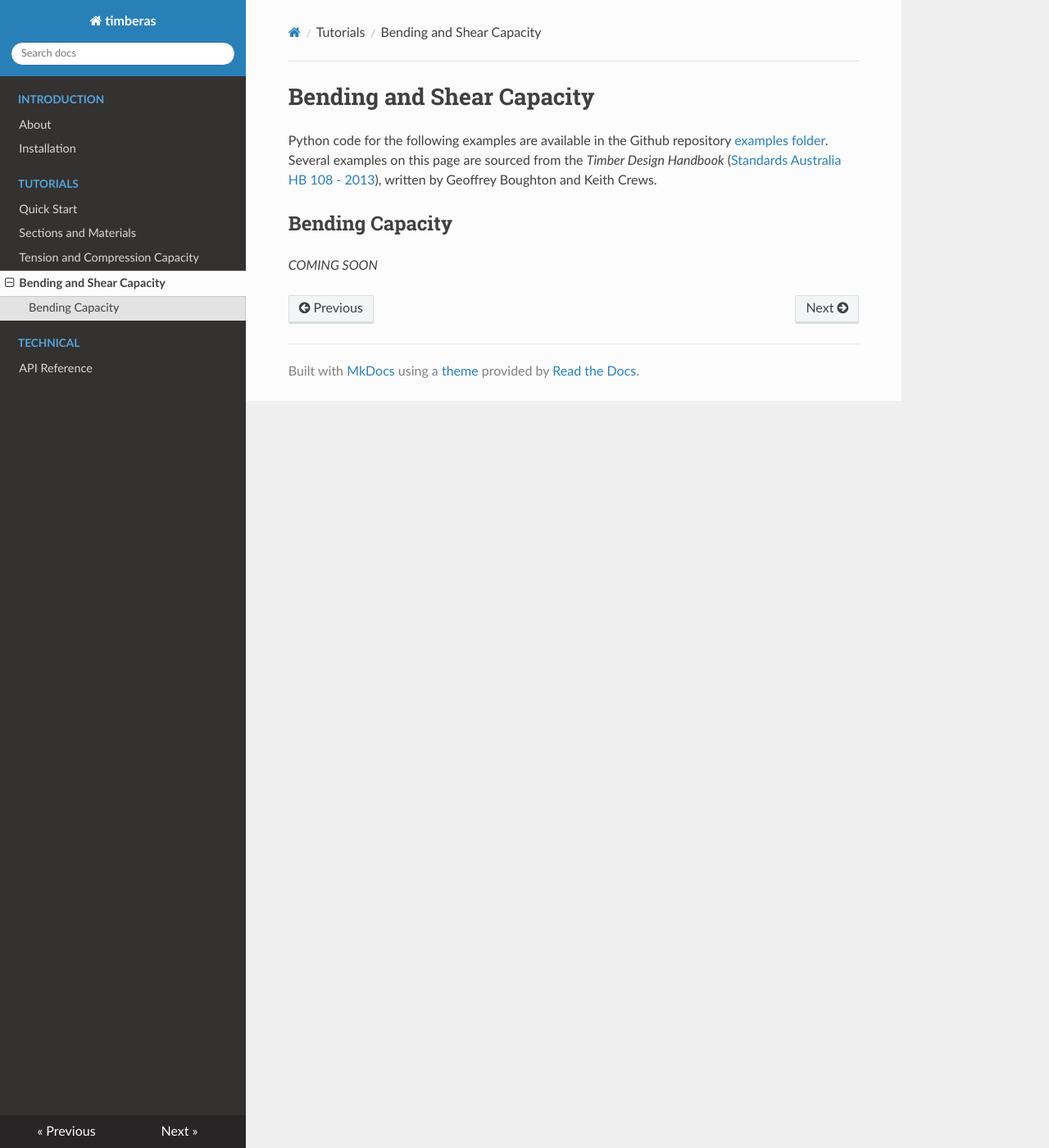
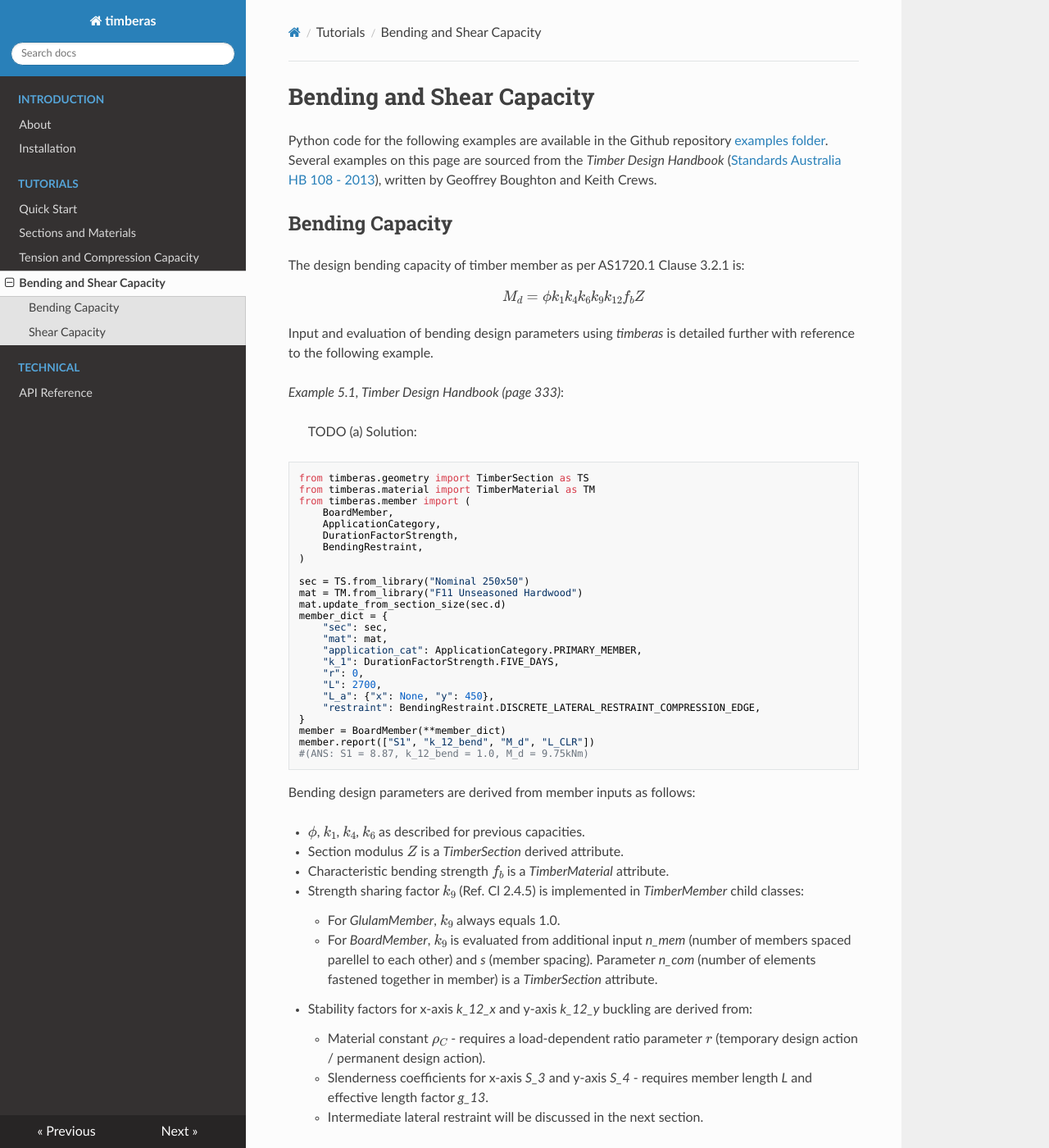
Before and after one commit to Folded-Structures-Lab/timber-as, an MkDocs documentation site: the page built from docs/tutorial-4.md, in a window 1280 px wide and 1400 px high. Shown: the whole window at 82% size. Built offline with MkDocs 1.6.1, drawn with Linux system fonts in a browser that asks for light colours; nearby versions of some CDN libraries; some of the changed text lies outside the part shown.

Commit message:
docs bending and shear WIP, BoardMember and Glulam inheritance modified
TimberMember - n_com, n_mem, member_spacing attr removed
BoardMember - n_mem, s (member_spacing) attr added
GlulamMember - TimberMember parent class instead of BoardMember
RectangleMemberStabilityMixin used for BoardMember and GlulamMember

````diff
--- a/docs/tutorial-4.md
+++ b/docs/tutorial-4.md
@@ -2,9 +2,123 @@
 
 # Bending and Shear Capacity
 
-Python code for the following examples are available in the Github repository [examples folder](https://github.com/Folded-Structures-Lab/timber-as/tree/main/examples/tutorial_3.py). Several examples on this page are sourced from the *Timber Design Handbook* ([Standards Australia HB 108 - 2013](https://infostore.saiglobal.com/en-us/standards/sa-hb-108-2013-119982_saig_as_as_251451/)), written by Geoffrey Boughton and Keith Crews.
+Python code for the following examples are available in the Github repository [examples folder](https://github.com/Folded-Structures-Lab/timber-as/tree/main/examples/tutorial_4.py). Several examples on this page are sourced from the *Timber Design Handbook* ([Standards Australia HB 108 - 2013](https://infostore.saiglobal.com/en-us/standards/sa-hb-108-2013-119982_saig_as_as_251451/)), written by Geoffrey Boughton and Keith Crews.
 
 
 ## Bending Capacity
 
-*COMING SOON*
+
+The design bending capacity of timber member as per AS1720.1 Clause 3.2.1 is:
+$$
+M_{d} = \phi k_1 k_4 k_6 k_9 k_{12} f_b Z
+$$
+
+<!-- The stability factor for lateral bucking under bending $k_{12}$ (Ref. Cl 3.2.3) accounts for the [].
+Thus, *timberas* evaluates stability and bending capacity about both axes, using then then minimum as the governing design compressive capacity: -->
+
+Input and evaluation of bending design parameters using *timberas* is detailed further with reference to the following example.
+
+*Example 5.1, Timber Design Handbook (page 333)*:
+>
+> TODO
+> (a)
+Solution:
+```
+from timberas.geometry import TimberSection as TS
+from timberas.material import TimberMaterial as TM
+from timberas.member import (
+    BoardMember,
+    ApplicationCategory,
+    DurationFactorStrength,
+    BendingRestraint,
+)
+
+sec = TS.from_library("Nominal 250x50")
+mat = TM.from_library("F11 Unseasoned Hardwood")
+mat.update_from_section_size(sec.d)
+member_dict = {
+    "sec": sec,
+    "mat": mat,
+    "application_cat": ApplicationCategory.PRIMARY_MEMBER,
+    "k_1": DurationFactorStrength.FIVE_DAYS,
+    "r": 0,
+    "L": 2700,
+    "L_a": {"x": None, "y": 450},
+    "restraint": BendingRestraint.DISCRETE_LATERAL_RESTRAINT_COMPRESSION_EDGE,
+}
+member = BoardMember(**member_dict)
+member.report(["S1", "k_12_bend", "M_d", "L_CLR"])
+#(ANS: S1 = 8.87, k_12_bend = 1.0, M_d = 9.75kNm)
+```
+
+
+
+Bending design parameters are derived from member inputs as follows:
+
+- $\phi$, $k_1$, $k_4$, $k_6$ as described for previous capacities.
+- Section modulus $Z$ is a *TimberSection* derived attribute.
+- Characteristic bending strength $f_b$ is a *TimberMaterial* attribute.
+- Strength sharing factor $k_9$ (Ref. Cl 2.4.5) is implemented in *TimberMember* child classes:
+    - For *GlulamMember*, $k_9$ always equals 1.0.
+    - For *BoardMember*, $k_9$ is evaluated from additional input *n_mem* (number of members spaced parellel to each other) and *s* (member spacing). Parameter *n_com* (number of elements fastened together in member) is a *TimberSection* attribute.
+
+-  Stability factors for x-axis *k_12_x* and y-axis *k_12_y* buckling are derived from:
+    - Material constant $\rho_C$ - requires a load-dependent ratio parameter $r$ (temporary design action / permanent design action).
+    - Slenderness coefficients for x-axis *S_3* and y-axis *S_4* - requires member length *L* and effective length factor *g_13*.
+    - Intermediate lateral restraint will be discussed in the next section.
+
+
+
+## Shear Capacity
+
+The design shear capacity of timber member as per AS1720.1 Clause 3.2.5 is:
+$$
+M_{d} = \phi k_1 k_4 k_6 f_s A_s
+$$
+Input and evaluation of shear design parameters using *timberas* is detailed further with reference to the following example.
+
+
+*Example 5.6, Timber Design Handbook (page 401)*:
+>
+> TODO
+> (a)
+Solution:
+```
+from timberas.geometry import TimberSection as TS
+from timberas.material import TimberMaterial as TM
+from timberas.member import (
+    GlulamMember,
+    ApplicationCategory,
+    DurationFactorStrength,
+    BendingRestraint,
+)
+
+#(a) Permanent and short-term (5 day) load case
+sec = TS.from_library("GL395x85")
+mat = TM.from_library("GL12")
+mat.update_from_section_size(sec.d)
+member_dict = {
+    "sec": sec,
+    "mat": mat,
+    "application_cat": ApplicationCategory.PRIMARY_MEMBER,
+    "k_1": DurationFactorStrength.FIVE_DAYS,
+    "r": 0.25,
+    "L": 4000,
+    "L_a": {"x": None, "y": 450},
+    "restraint": BendingRestraint.DISCRETE_LATERAL_RESTRAINT_COMPRESSION_EDGE,
+}
+member = GlulamMember(**member_dict)
+member.report(["S1", "k_12_bend", "M_d", "V_d"])
+#(ANS: S1 = 6.39, k_12_bend = 1.0, M_d = 41.7 kNm, V_d = 71.6 kN)
+
+#(b) Permanent load case
+member.update_k_1(DurationFactorStrength.FIFTY_YEARS)
+member.report(["M_d", "V_d"])
+#(ANS: M_d = 25.3 kNm, V_d = 43.5 kN)
+```
+
+Shear design parameters are derived from member inputs as follows:
+
+- $\phi$, $k_1$, $k_4$, $k_6$ as described for previous capacities.
+- Shear plane area $A_s$ is a *TimberSection* attribute, calculated as a reduction from gross area depending upon section shape type (e.g. *single_board* shapes have $A_s=2/3 A_g$)
+- Characteristic shear strength $f_s$ is a *TimberMaterial* attribute.
````
Also changed, not shown: TODO.md (+2 -8 lines), docs/tutorial-3.md (+6 -6 lines), 4 other files.
